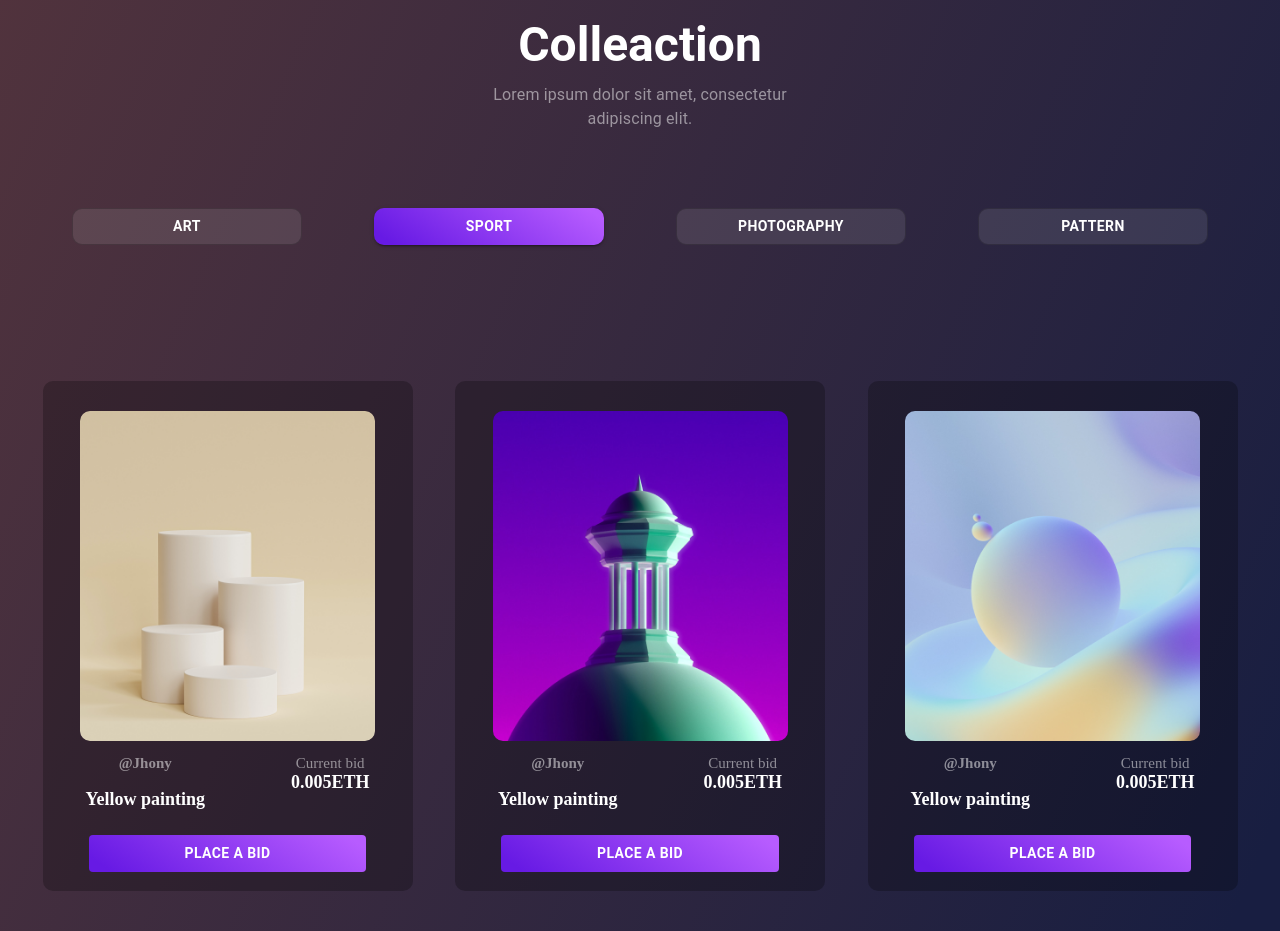
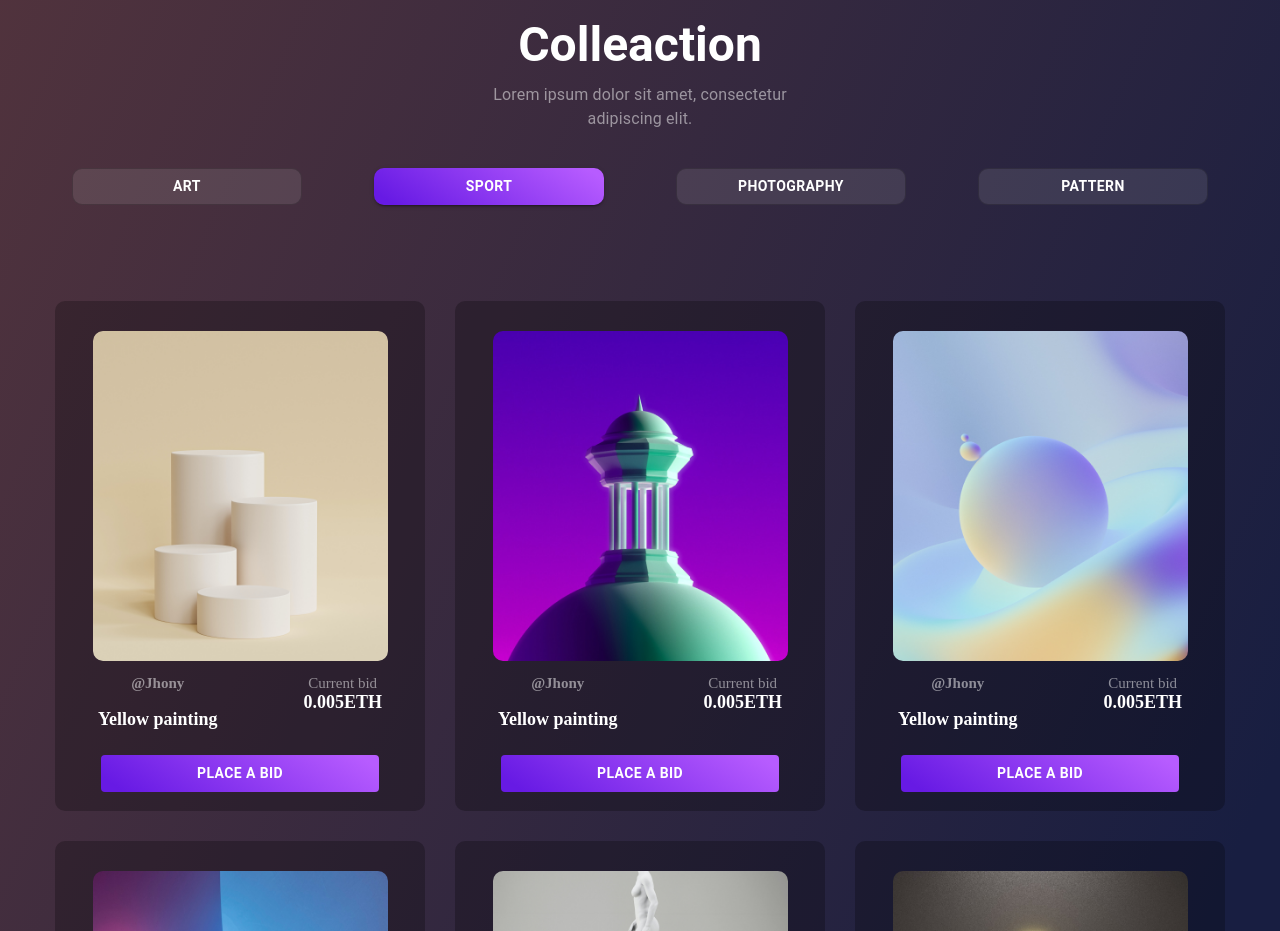
Before and after one commit to ayoubkhan123/Nftess, a React (Create React App) app: page / in a window 1280 px wide. Shown: the part 1800-2731 px from the top of the page. Built offline with nearby package versions, Linux system fonts and the light colour scheme.

Commit message:
padding decrease

```diff
--- a/src/App.js
+++ b/src/App.js
@@ -1,5 +1,4 @@
 import logo from './logo.svg';
-import './App.css';
 
 function App() {
   return (
--- a/src/Components/CollectionPart/IndexStyle.js
+++ b/src/Components/CollectionPart/IndexStyle.js
@@ -17,11 +17,11 @@ export const useStyles = makeStyles((theme) =>({
     },
     Buttons:{
         display: "flex",
-        height: "20vh",
+        height: "15vh",
         flexWrap: "wrap",
         justifyContent: "space-evenly",
         alignItems: "center",
-        margin: "20px 0px",
+        margin: "0px 0px",
         "& Button":{
             width: "230px",
             fontWeight: "bold",
--- a/src/Components/MainCards/CardsStyle.js
+++ b/src/Components/MainCards/CardsStyle.js
@@ -8,12 +8,13 @@ export const useStyles = makeStyles((theme) =>({
         height : "auto",
         // margin: "0px auto",
         textAlign: "center",
-        gap: "40px 0px",
+        gap: "30px",
         // gridGap: "20px 20px",
         display: "flex",
         flexWrap: "wrap",
         // gridTemplateColumns: "320px 320px 360px",
-        justifyContent: "space-evenly",
+        justifyContent: "center",
+        // gap: "20px",
         alignItems: "center",
         paddingBottom: "100px",
         margin: "0px",
--- a/src/Components/Navbar/Header.js
+++ b/src/Components/Navbar/Header.js
@@ -49,7 +49,7 @@ const Header = () => {
         </div>
 
         <div className={classes.links}>
-            <Link className={classes.link1} to="/">Collections</Link>
+            <Link className={classes.link1} activeStyle={{color: "blue"}} to="/">Collections</Link>
             <Link className={classes.link1} to="/feature">Feature</Link>
             <Link className={classes.link1} to="/faq">FAQ</Link>
 
--- a/src/index.js
+++ b/src/index.js
@@ -14,6 +14,7 @@ import Creater from './Components/CreaterCards/Creater';
 import Contact from "./Components/LastInputs/Contact";
 import Nftbox from "./Components/NftBox/Nftbox";
 import Footer1 from "./Components/Footer/Footer";
+// import Routess from './Routerss/Routess';
 
 
 
```
